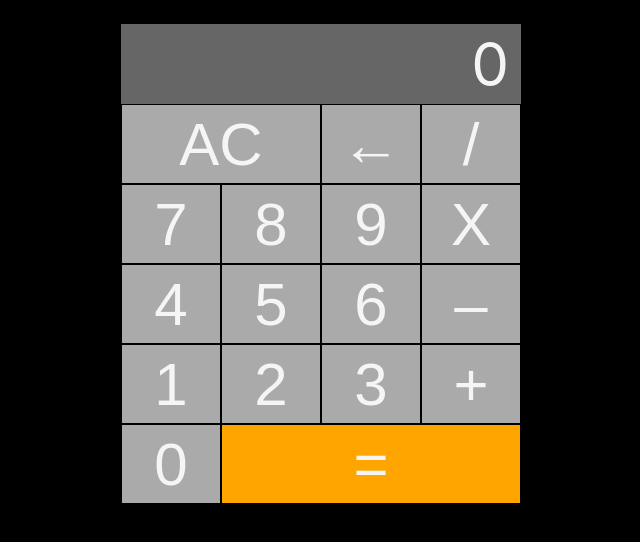
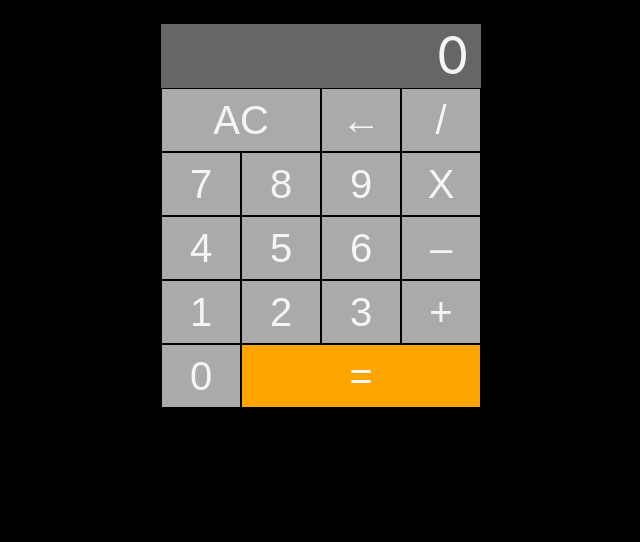
Before and after one commit to jmalk/react-calculator, a React (Create React App) app: page / in a window 1280 px wide. Shown: the top 542 px of the page, without its empty margins (319-959 px from the left). Built offline with nearby package versions, Linux system fonts and the light colour scheme.

Commit message:
Make everything a bit smaller

```diff
--- a/src/index.css
+++ b/src/index.css
@@ -14,7 +14,7 @@ code {
 }
 
 :root {
-  --button-width: 100px;
+  --button-width: 80px;
   --button-height: calc(0.8 * var(--button-width));
   --display-height: calc(0.8 * var(--button-width));
   --black: black;
@@ -32,7 +32,7 @@ code {
 }
 
 .display {
-  font-size: 60px;
+  font-size: 52px;
   height: var(--display-height);
   line-height: var(--display-height);
   text-align: right;
@@ -47,7 +47,7 @@ code {
 .button {
   height: var(--button-height);
   width: var(--button-width);
-  font-size: 60px;
+  font-size: 40px;
   background-color: var(--mid-grey);
   color: var(--white);
   padding: 0;
```
